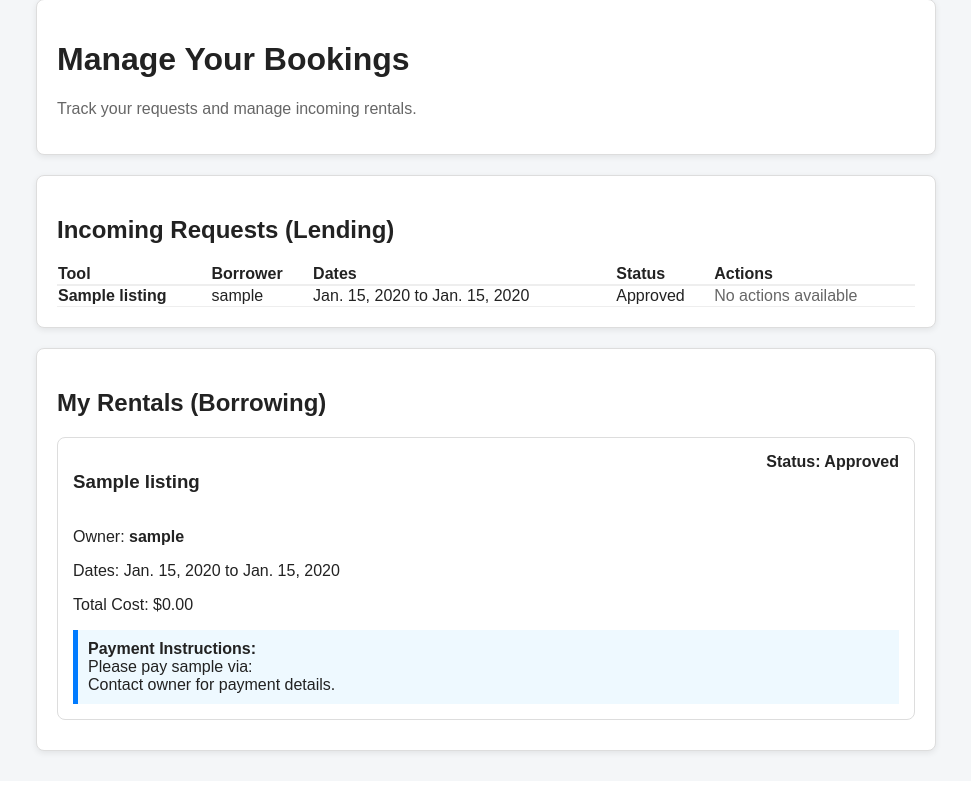
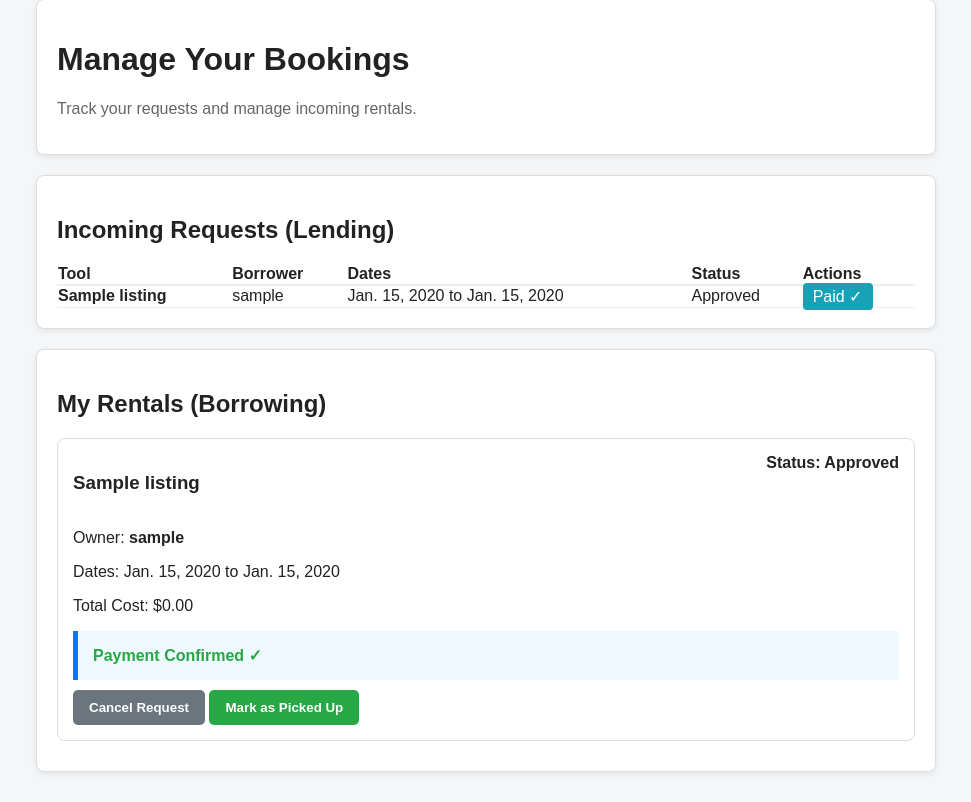
Before and after one commit to Josh-Roza/Tool_Sharers_Workspace, a Django app: page /bookings/ in a window 1280 px wide. Shown: the part 92-894 px from the top of the page, without its empty margins (154-1125 px from the left). Before the commit the page ends 849 px from the top, so only its background shows below. Run offline with Django 5.2, Linux system fonts and the light colour scheme; a user stored in the database is signed in; tables that the repository leaves empty hold one stand-in row (values such as "Sample post").

Commit message:
updated scheduling,  and added foundation for payment options
added decline, confirm payment options for managing the bookings, added option to select preferred payment method as well as a way to add your paypal & or venmo accounts. these are displayed when viewing an approved rental as a borrower.

```diff
--- a/Tool_Sharers_App/forms.py
+++ b/Tool_Sharers_App/forms.py
@@ -21,10 +21,13 @@ class User_Form(forms.ModelForm):
 class Edit_Profile_Form(forms.ModelForm):
     class Meta:
         model = User
-        fields = ['email', 'phone_number']
+        fields = ['email', 'phone_number', 'venmo_handle', 'paypal_email', 'preferred_payment']
         widgets = {
             'email': forms.EmailInput(attrs={'class': 'form-control', 'placeholder': 'Email'}),
             'phone_number': forms.TextInput(attrs={'class': 'form-control', 'placeholder': 'Phone Number'}),
+            'venmo_handle': forms.TextInput(attrs={'class': 'form-control', 'placeholder': 'Venmo Username (no @)'}),
+            'paypal_email': forms.TextInput(attrs={'class': 'form-control', 'placeholder': 'PayPal Email'}),
+            'preferred_payment': forms.Select(attrs={'class': 'form-control'}),
         }
 
 class Listing_Form(forms.ModelForm):
--- a/Tool_Sharers_App/models.py
+++ b/Tool_Sharers_App/models.py
@@ -11,6 +11,21 @@ class User(AbstractUser):
     verified = models.BooleanField(default=False)
     phone_number = models.CharField(max_length=20, blank=True, null=True)
     email = models.EmailField(unique=True)
+    venmo_handle = models.CharField(max_length=50, blank=True, null=True)
+    paypal_email = models.EmailField(blank=True, null=True)
+
+    class PaymentMethod(models.TextChoices):
+        VENMO = 'VE', 'Venmo'
+        PAYPAL = 'PP', 'PayPal'
+        NONE = 'NO', 'None'
+
+    # Add this missing field
+    preferred_payment = models.CharField(
+        max_length=2,
+        choices=PaymentMethod.choices,
+        default=PaymentMethod.NONE
+    )
+
 
     def __str__(self):
         return self.username
@@ -52,6 +67,7 @@ class Booking(models.Model):
         ACTIVE = 'AC', 'Active'
         RETURNED = 'RE', 'Returned'
         CANCELLED = 'CA', 'Cancelled'
+        DECLINED = 'DE', 'Declined'
 
     listing = models.ForeignKey(Listing, on_delete=models.CASCADE, related_name='bookings')
     borrower = models.ForeignKey(User, on_delete=models.CASCADE, related_name="bookings_made")
--- a/Tool_Sharers_App/templates/index.html
+++ b/Tool_Sharers_App/templates/index.html
@@ -58,7 +58,7 @@
                     </strong>
                     <br>
                     <span class="muted" style="font-size: 0.9em;">
-                        Borrowed from
+                        Posted by
                         <a href="{% url 'view_profile' listing.user.user_id %}">{{ listing.user.username }}</a>
                         in {{ listing.location }}
                     </span>
--- a/Tool_Sharers_App/templates/manage_bookings.html
+++ b/Tool_Sharers_App/templates/manage_bookings.html
@@ -32,7 +32,29 @@
                                 {% csrf_token %}
                                 <button type="submit" class="button btn-small" style="background-color: #28a745;">Approve</button>
                             </form>
-                            <button class="button btn-small" style="background-color: #dc3545;">Decline</button>
+                            <form action="{% url 'action_booking' booking.id 'decline' %}" method="post" style="display:inline;">
+                                {% csrf_token %}
+                                <button type="submit" class="button btn-small" style="background-color: #dc3545;">Decline</button>
+                            </form>
+
+                        {% elif booking.status == 'AP' or booking.status == 'AC' %}
+
+                            {% if not booking.payment_record.payment_confirmed %}
+                                <form action="{% url 'confirm_payment' booking.id %}" method="post" style="display:inline;">
+                                    {% csrf_token %}
+                                    <button type="submit" class="button btn-small" style="background-color: #ffc107; color: black;">Confirm Payment</button>
+                                </form>
+                            {% else %}
+                                <span class="badge" style="background-color: #17a2b8; color: white; padding: 5px 10px; border-radius: 4px;">Paid ✓</span>
+                            {% endif %}
+
+                            {% if booking.status == 'AC' %}
+                                <form action="{% url 'action_booking' booking.id 'return' %}" method="post" style="display:inline;">
+                                    {% csrf_token %}
+                                    <button type="submit" class="button btn-small" style="background-color: #007bff;">Mark Returned</button>
+                                </form>
+                            {% endif %}
+
                         {% else %}
                             <span class="muted">No actions available</span>
                         {% endif %}
@@ -42,7 +64,7 @@
             </tbody>
         </table>
     {% else %}
-        <p>No one is currently requesting your gear. Maybe lower your prices?</p>
+        <p>No one is currently requesting your gear.</p>
     {% endif %}
 </div>
 
@@ -60,24 +82,47 @@
                 <p>Total Cost: ${{ booking.total_cost }}</p>
 
                 {% if booking.status == 'AP' or booking.status == 'AC' %}
-                    <div style="background-color: #eef9ff; padding: 10px; border-left: 5px solid #007bff; margin-top: 10px;">
-                        <strong>Payment Instructions:</strong><br>
-                        Please pay {{ booking.listing.user.username }} via:<br>
-                        {% if booking.listing.user.venmo_handle %}
-                            Venmo: @{{ booking.listing.user.venmo_handle }}<br>
-                        {% endif %}
-                        {% if booking.listing.user.paypal_email %}
-                            PayPal: {{ booking.listing.user.paypal_email }}
-                        {% endif %}
-                        {% if not booking.listing.user.venmo_handle and not booking.listing.user.paypal_email %}
-                            Contact owner for payment details.
+                    <div style="background-color: #eef9ff; padding: 15px; border-left: 5px solid #007bff; margin-top: 10px;">
+                        {% if booking.payment_record.payment_confirmed %}
+                            <strong style="color: #28a745;">Payment Confirmed ✓</strong>
+                        {% else %}
+                            <strong>Payment Instructions:</strong><br>
+
+                            {% with lender=booking.listing.user %}
+                                {% if lender.preferred_payment == 'VE' and lender.venmo_handle %}
+                                    <p>Please pay via <strong>Venmo (Preferred)</strong>: @{{ lender.venmo_handle }}</p>
+                                {% elif lender.preferred_payment == 'PP' and lender.paypal_email %}
+                                    <p>Please pay via <strong>PayPal (Preferred)</strong>: {{ lender.paypal_email }}</p>
+                                {% else %}
+                                    {% if lender.venmo_handle %}Venmo: @{{ lender.venmo_handle }}<br>{% endif %}
+                                    {% if lender.paypal_email %}PayPal: {{ lender.paypal_email }}{% endif %}
+                                    {% if not lender.venmo_handle and not lender.paypal_email %}
+                                        <em>Contact owner for payment details.</em>
+                                    {% endif %}
+                                {% endif %}
+                            {% endwith %}
                         {% endif %}
                     </div>
                 {% endif %}
+                <div style="margin-top: 10px;">
+                    {% if booking.status == 'PE' or booking.status == 'AP' %}
+                        <form action="{% url 'action_booking' booking.id 'cancel' %}" method="post" style="display:inline;">
+                            {% csrf_token %}
+                            <button type="submit" class="button btn-small" style="background-color: #6c757d;">Cancel Request</button>
+                        </form>
+                    {% endif %}
+
+                    {% if booking.status == 'AP' %}
+                        <form action="{% url 'action_booking' booking.id 'pickup' %}" method="post" style="display:inline;">
+                            {% csrf_token %}
+                            <button type="submit" class="button btn-small" style="background-color: #28a745;">Mark as Picked Up</button>
+                        </form>
+                    {% endif %}
+                </div>
             </div>
         {% endfor %}
     {% else %}
-        <p>You haven't requested any tools yet. <a href="{% url 'home' %}">Find gear.</a></p>
+        <p>You haven't requested any tools yet. <a href="{% url 'home' %}">Take a look.</a></p>
     {% endif %}
 </div>
 {% endblock %}
--- a/Tool_Sharers_App/views.py
+++ b/Tool_Sharers_App/views.py
@@ -322,3 +322,40 @@ def approve_booking(request, booking_id):
             }
         )
         return redirect('manage_bookings')
+
+@login_required
+def action_booking(request, booking_id, action):
+    booking = get_object_or_404(Booking, pk=booking_id)
+
+    is_lender = booking.listing.user == request.user
+    is_borrower = booking.borrower == request.user
+
+    if not (is_lender or is_borrower):
+        return redirect('manage_bookings')
+
+    if request.method == "POST":
+        if action == 'decline' and is_lender:
+            booking.status = Booking.Status.DECLINED
+        elif action == 'cancel' and is_borrower:
+            booking.status = Booking.Status.CANCELLED
+        elif action == 'pickup' and is_borrower:
+            booking.status = Booking.Status.ACTIVE
+        elif action == 'return' and is_lender:
+            booking.status = Booking.Status.RETURNED
+
+        booking.save()
+
+    return redirect('manage_bookings')
+
+@login_required
+def confirm_payment(request, booking_id):
+    if request.method == "POST":
+        # Ensure only the lender can confirm
+        booking = get_object_or_404(Booking, pk=booking_id, listing__user=request.user)
+
+        # Access the related transaction and update it
+        transaction = booking.payment_record
+        transaction.payment_confirmed = True
+        transaction.save()
+
+    return redirect('manage_bookings')
--- a/Tool_Sharers_Project/urls.py
+++ b/Tool_Sharers_Project/urls.py
@@ -48,7 +48,10 @@ urlpatterns = [
     path("delete-user/", views.delete_user, name="delete_user"),
 
     path("bookings/", views.manage_bookings, name="manage_bookings"),
-    path("booking<int:booking_id>/approve/", views.approve_booking, name="approve_booking"),
+    path("booking/<int:booking_id>/approve/", views.approve_booking, name="approve_booking"),
+    path("booking/<int:booking_id>/confirm-payment/", views.confirm_payment, name="confirm_payment"),
+    path("booking/<int:booking_id>/<str:action>/", views.action_booking, name="action_booking"),
+
 
 
 ] + static(settings.MEDIA_URL, document_root=settings.MEDIA_ROOT)
```
Also changed, not shown: Tool_Sharers_App/migrations/0002_alter_booking_status.py (added), Tool_Sharers_App/migrations/0003_user_paypal_email_user_preferred_payment_and_more.py (added).
